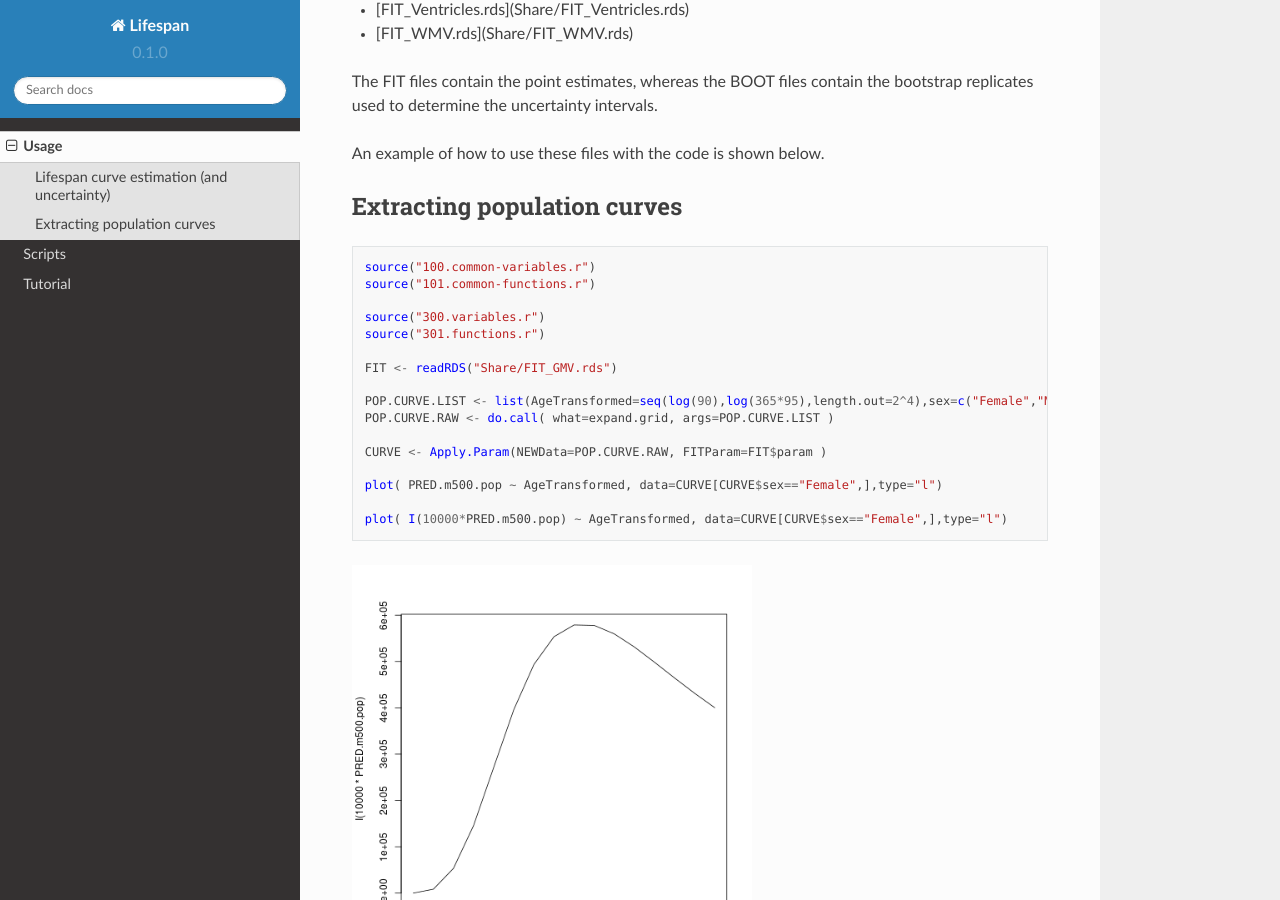
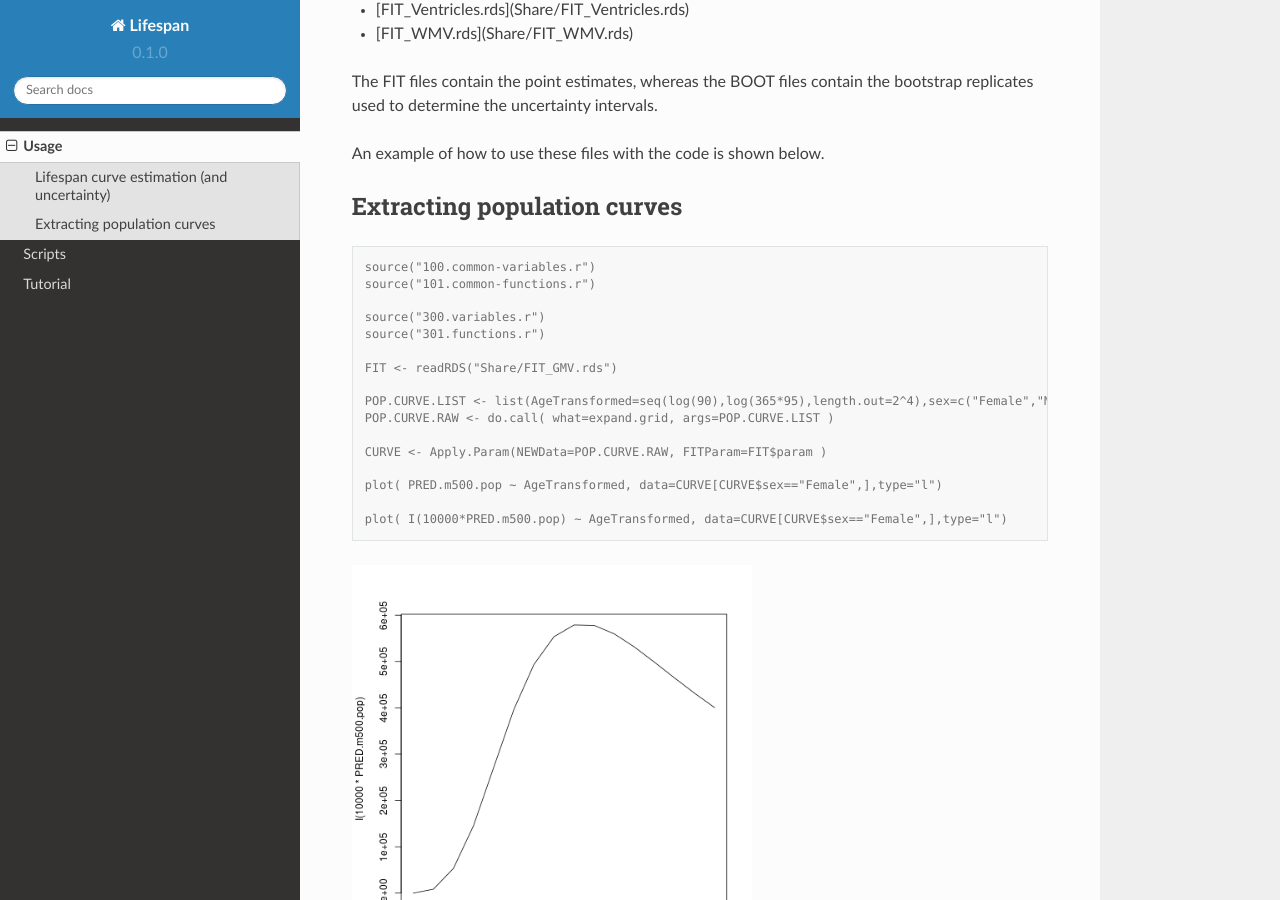
Before and after one commit to brainchart/brainchart, a Sphinx documentation site: the page built from docs/source/usage.rst, in a window 1280 px wide and 900 px high, scrolled down 506 px. Built offline with Sphinx 7.4.7 and the Read the Docs theme 2.0.0, drawn with Linux system fonts in a browser that asks for light colours.

Commit message:
Update usage.rst

```diff
--- a/docs/source/usage.rst
+++ b/docs/source/usage.rst
@@ -30,7 +30,7 @@ An example of how to use these files with the code is shown below.
 Extracting population curves
 ------------
 
-.. code-block:: r
+.. code-block:: console
 
    source("100.common-variables.r")
    source("101.common-functions.r")
```
